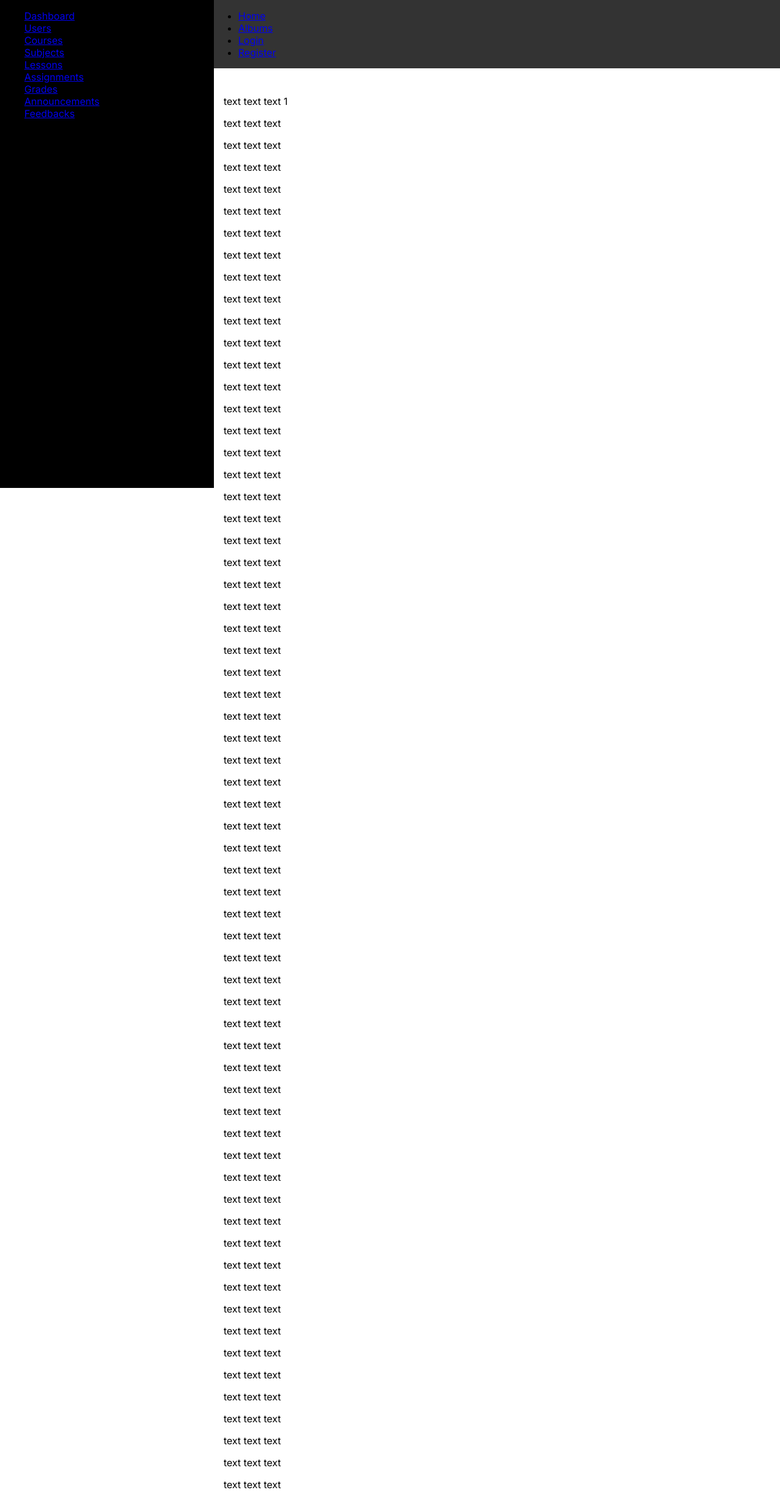
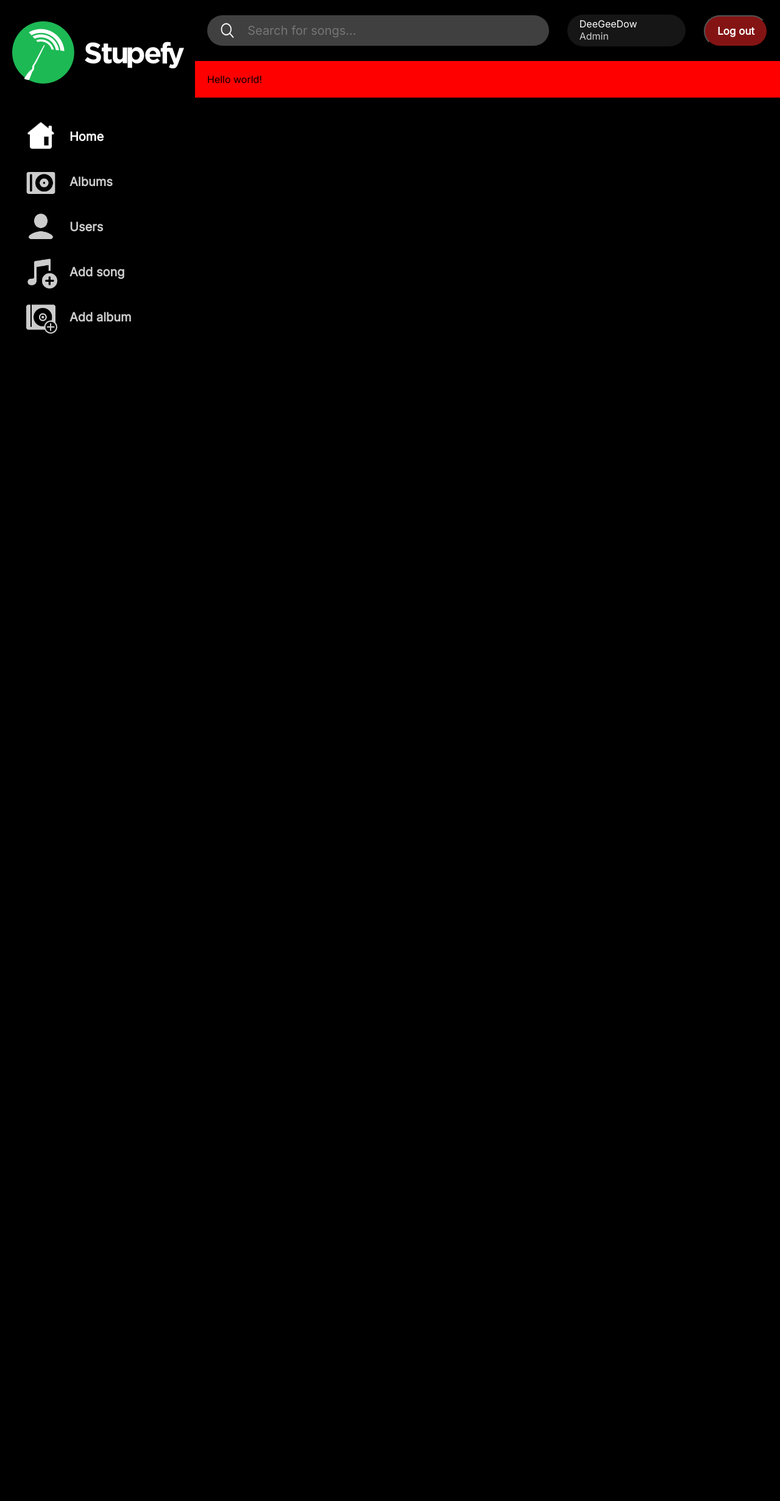
Before and after one commit to ARomygithub/Stupefy-Web, a PHP site: page /public/ in a window 1280 px wide. Shown: the whole page at 61% size. After the commit the page ends 547 px from the top, so only its background shows below. Run offline with PHP 8.4, Linux system fonts and the light colour scheme; the visitor is signed in with stand-in values (Sample User, id 1).

Commit message:
feat: created sidebar and navbar

```diff
--- a/public/css/style.css
+++ b/public/css/style.css
@@ -9,6 +9,7 @@
 body {
     margin: 0;
     font-family: 'Inter';
+    background-color: black;
 }
 
 .container {
@@ -17,38 +18,144 @@
 }
 
 
-
-
-[class*="col-"] {
-    float: left;
-    padding: 15px;
-}
-
-.col-1 {width: 8.33%;}
-.col-2 {width: 16.66%;}
-.col-3 {width: 25%;}
-.col-4 {width: 33.33%;}
-.col-5 {width: 41.66%;}
-.col-6 {width: 50%;}
-.col-7 {width: 58.33%;}
-.col-8 {width: 66.66%;}
-.col-9 {width: 75%;}
-.col-10 {width: 83.33%;}
-.col-11 {width: 91.66%;}
-.col-12 {width: 100%;}
-
-
 .side-container{
-    margin-left: 351px;
+    padding-left: 25%;
+    margin-right: 0;
 }
 
 nav{
-    background-color: #333;
+    background-color: black;
     overflow: hidden;
     position: fixed;
     top: 0;
+    width: 75%;
+}
+
+
+.nav-content{
+    display: flex;
+    justify-content: space-between;
+    align-items: center;
+    padding: 0 20px;
+    height: 100px;
+}
+
+
+.search-bar{
+    width: 75%;
+}
+
+
+.search-bar form{
+    display: flex;
+    justify-content: space-around;
+    align-items: center;
+    flex-direction: row;
+    flex-wrap: nowrap;
+    background-color: #404040;
+    height: 50px;
+    border-radius: 100px 100px 100px 100px;
+    margin: 0;
+}
+
+.search-bar input{
+    border: none !important;
+    color: RGBA(255,255,255,100%);;
+    background-color: #404040;
+    font-size: 20px;
+    font-family: 'Inter';
+    padding: 0 20px;
+    margin-right: 20px;
     width: 100%;
 }
+
+.search-bar input:focus{
+    outline: none;
+}
+
+.search-bar input:-webkit-autofill,
+input:-webkit-autofill:hover,
+input:-webkit-autofill:focus,
+input:-webkit-autofill:active{
+    -webkit-box-shadow: 0 0 0 30px #404040 inset !important;
+    -webkit-text-fill-color: white !important;
+    font-family: 'Inter' !important;
+}
+
+.search-bar .search-img-container{
+    height: 30px;
+    width: 30px;
+    margin-left: 20px;
+}
+
+.search-bar .search-img-container img{
+    height: 100%;
+    width: 100%;
+}
+
+
+.nav-content a{
+    color: white;
+    text-decoration: none;
+    font-family: 'Inter';
+    font-style: normal;
+    font-weight: 500;
+    font-size: 17px;
+    line-height: 27px;
+}
+
+.nav-content .login{
+    text-decoration: none;
+    font-family: 'Inter';
+    font-style: normal;
+    font-weight: 600;
+    font-size: 17px;
+    line-height: 24px;
+    color: #404040;
+    background-color: white;
+    padding: 12px 20px;
+    border-radius: 100px 100px 100px 100px;
+    vertical-align: middle;
+}
+
+.nav-content .user-info{
+
+    background-color: #161616;
+    height: 52px;
+    border-radius: 100px 100px 100px 100px;
+    padding: 5px 20px;
+    margin: 0 30px;
+    width:25%;
+
+}
+
+.nav-content .user-info .user-role{
+    color: rgba(255, 255, 255, 0.8);
+    display: block;
+}
+
+.nav-content .user-info .user-name{
+    color: white;
+    display: block;
+
+}
+
+.nav-content form .logout{
+    text-decoration: none;
+    font-family: 'Inter';
+    font-style: normal;
+    font-weight: 600;
+    font-size: 17px;
+    line-height: 24px;
+    color: white;
+    background-color: #841414;
+    padding: 12px 20px;
+    border-radius: 100px 100px 100px 100px;
+    vertical-align: middle;
+    margin-top: 17px;
+}
+
+
 
 .sidebar{
     background-color: black;
@@ -57,11 +164,59 @@
     top: 0;
     left:0;
     margin:0;
-    width: 351px;
+    width: 25%;
+
+}
+
+.sidebar ul{
+    margin:0;
+    padding: 0;
+}
+
+.sidebar a{
+    color: #CCCCCC;
+    text-decoration: none;
+    font-family: 'Inter';
+    font-style: normal;
+    font-weight: 600;
+    font-size: 20px;
+    line-height: 30px;
+    padding: 10px 20px;
+    width: 100%;
+    display: flex;
+    align-items: center;
+    vertical-align: middle;
+}
+
+
+.sidebar a:hover{
+    background-color: #404040;
+    color: white;
+}
+
+.sidebar a.active{
+    color: white;
+}
+
+a .sidebar-icon{
+    width: 54px;
+    height: 54px;
+    margin-left: 20px;
+    margin-right: 20px;
+}
+
+.sidebar .logo{
+    margin-top: 25px;
+    margin-bottom: 40px;
+}
+
+.sidebar .logo:hover{
+    background-color: black;
 }
 
 .content{
     margin-top: 100px;
-    padding: 1px 16px;
-
+    margin-right: 0;
+    padding: 20px;
+    background-color: red;
 }
--- a/public/html/home.html
+++ b/public/html/home.html
@@ -13,70 +13,7 @@
     <div class="side-container">
         {{ nav }}
         <div class="content">
-            <p>text text text 1</p>
-            <p>text text text</p>
-            <p>text text text</p>
-            <p>text text text</p>
-            <p>text text text</p>
-            <p>text text text</p>
-            <p>text text text</p>
-            <p>text text text</p>
-            <p>text text text</p>
-            <p>text text text</p>
-            <p>text text text</p>
-            <p>text text text</p>
-            <p>text text text</p>
-            <p>text text text</p>
-            <p>text text text</p>
-            <p>text text text</p>
-            <p>text text text</p>
-            <p>text text text</p>
-            <p>text text text</p>
-            <p>text text text</p>
-            <p>text text text</p>
-            <p>text text text</p>
-            <p>text text text</p>
-            <p>text text text</p>
-            <p>text text text</p>
-            <p>text text text</p>
-            <p>text text text</p>
-            <p>text text text</p>
-            <p>text text text</p>
-            <p>text text text</p>
-            <p>text text text</p>
-            <p>text text text</p>
-            <p>text text text</p>
-            <p>text text text</p>
-            <p>text text text</p>
-            <p>text text text</p>
-            <p>text text text</p>
-            <p>text text text</p>
-            <p>text text text</p>
-            <p>text text text</p>
-            <p>text text text</p>
-            <p>text text text</p>
-            <p>text text text</p>
-            <p>text text text</p>
-            <p>text text text</p>
-            <p>text text text</p>
-            <p>text text text</p>
-            <p>text text text</p>
-            <p>text text text</p>
-            <p>text text text</p>
-            <p>text text text</p>
-            <p>text text text</p>
-            <p>text text text</p>
-            <p>text text text</p>
-            <p>text text text</p>
-            <p>text text text</p>
-            <p>text text text</p>
-            <p>text text text</p>
-            <p>text text text</p>
-            <p>text text text</p>
-            <p>text text text</p>
-            <p>text text text</p>
-            <p>text text text</p>
-            <p>text text text</p>
+            Hello world!
         </div>
 
     </div>
--- a/public/html/template/admin-sidebar.html
+++ b/public/html/template/admin-sidebar.html
@@ -1,13 +1,40 @@
 <div class="sidebar">
     <ul>
-        <li><a href="/admin/dashboard">Dashboard</a></li>
-        <li><a href="/admin/users">Users</a></li>
-        <li><a href="/admin/courses">Courses</a></li>
-        <li><a href="/admin/subjects">Subjects</a></li>
-        <li><a href="/admin/lessons">Lessons</a></li>
-        <li><a href="/admin/assignments">Assignments</a></li>
-        <li><a href="/admin/grades">Grades</a></li>
-        <li><a href="/admin/announcements">Announcements</a></li>
-        <li><a href="/admin/feedbacks">Feedbacks</a></li>
+        <li>
+            <a href="/" class="logo">
+                <img src="./img/logo-with-name.png" alt="Stupefy Logo">
+            </a>
+        </li>
+        <li>
+            <a href="/" class="sidebar-content active">
+                <img src="./img/icons-home.png" alt="Home" class="sidebar-icon">
+                <span class="sidebar-text">Home</span>
+            </a>
+        </li>
+        <li>
+            <a href="/public/album.php" class="sidebar-content">
+                <img src="./img/icons-music-album-grey.png" alt="Albums" class="sidebar-icon">
+                <span class="sidebar-text">Albums</span>
+            </a>
+        </li>
+        <li>
+            <a href="#" class="sidebar-content">
+                <img src="./img/icons-user-grey.png" alt="Users" class="sidebar-icon">
+                <span class="sidebar-text">Users</span>
+            </a>
+        </li>
+        <li>
+            <a href="#" class="sidebar-content">
+                <img src="./img/icons-add-song-grey.png" alt="Add song" class="sidebar-icon">
+                <span class="sidebar-text">Add song</span>
+            </a>
+        </li>
+        <li>
+            <a href="#" class="sidebar-content">
+                <img src="./img/icons-add-album-grey.png" alt="Add album" class="sidebar-icon">
+                <span class="sidebar-text">Add album</span>
+            </a>
+        </li>
+
     </ul>
 </div>
--- a/public/html/template/authorized-navbar.html
+++ b/public/html/template/authorized-navbar.html
@@ -1,12 +1,24 @@
 <header>
-    <h1>Stupefy</h1>
     <nav>
-        <ul>
-            <li><a href="index.php">Home</a></li>
-            <li><a href="album.php">Albums</a></li>
-            <li><a href="login.php">Login</a></li>
-            <li><a href="register.php">Register</a></li>
-        </ul>
+        <div class="nav-content">
+            <div class="search-bar">
+                <form action="">
+                    <div class="search-img-container">
+                        <img src="./img/icons-search.png" class="search-img">
+                    </div>
+                    <input id="search-input" type="text" placeholder="Search for songs..." name="search">
+                </form>
+            </div>
+            <div class="user-info">
+                <div class="user-name-container">
+                    <span class="user-name">DeeGeeDow</span>
+                    <span class="user-role">Admin</span>
+                </div>
+            </div>
+            <form method="post">
+                <input class="logout" value="Log out" name="logout" type="submit">
+            </form>
+        </div>
     </nav>
 
 </header>
--- a/public/html/template/user-sidebar.html
+++ b/public/html/template/user-sidebar.html
@@ -1,13 +1,22 @@
 <div class="sidebar">
     <ul>
-        <li><a href="/admin/dashboard">Dashboard</a></li>
-        <li><a href="/admin/users">Users</a></li>
-        <li><a href="/admin/courses">Courses</a></li>
-        <li><a href="/admin/subjects">Subjects</a></li>
-        <li><a href="/admin/lessons">Lessons</a></li>
-        <li><a href="/admin/assignments">Assignments</a></li>
-        <li><a href="/admin/grades">Grades</a></li>
-        <li><a href="/admin/announcements">Announcements</a></li>
-        <li><a href="/admin/feedbacks">Feedbacks</a></li>
+        <li>
+            <a href="/" class="logo">
+                <img src="./img/logo-with-name.png" alt="Stupefy Logo">
+            </a>
+        </li>
+        <li>
+            <a href="/" class="sidebar-content active">
+                <img src="./img/icons-home.png" alt="Home" class="sidebar-icon">
+                <span class="sidebar-text">Home</span>
+            </a>
+        </li>
+        <li>
+            <a href="/public/album.php" class="sidebar-content">
+                <img src="./img/icons-music-album-grey.png" alt="Albums" class="sidebar-icon">
+                <span class="sidebar-text">Albums</span>
+            </a>
+        </li>
+
     </ul>
 </div>
--- a/public/index.php
+++ b/public/index.php
@@ -5,14 +5,14 @@
 require_once __DIR__ . '/../app/controllers/authorization.php';
 
 $nav = file_get_contents('./html/template/authorized-navbar.html');
-$sidebar = file_get_contents('./html/template/user-sidebar.html');
+$sidebar = file_get_contents('./html/template/admin-sidebar.html');
 
 $body = file_get_contents('./html/home.html');
 
 if(isset($_SESSION['user_id']) && $user_role === 'admin'){
     $sidebar = file_get_contents('./html/template/admin-sidebar.html');
 } else if(!isset($_SESSION['user_id'])){
-    $nav = file_get_contents('./html/template/unauthorized-navbar.html');
+    $nav = file_get_contents('./html/template/authorized-navbar.html');
 }
 
 $body = str_replace('{{ nav }}', $nav, $body);
```
Also changed, not shown: public/html/template/unauthorized-navbar.html (+16 -6 lines), public/img/icons-search-grey.png (added), public/img/icons-search.png (added), public/img/logo-with-name.png (added).
